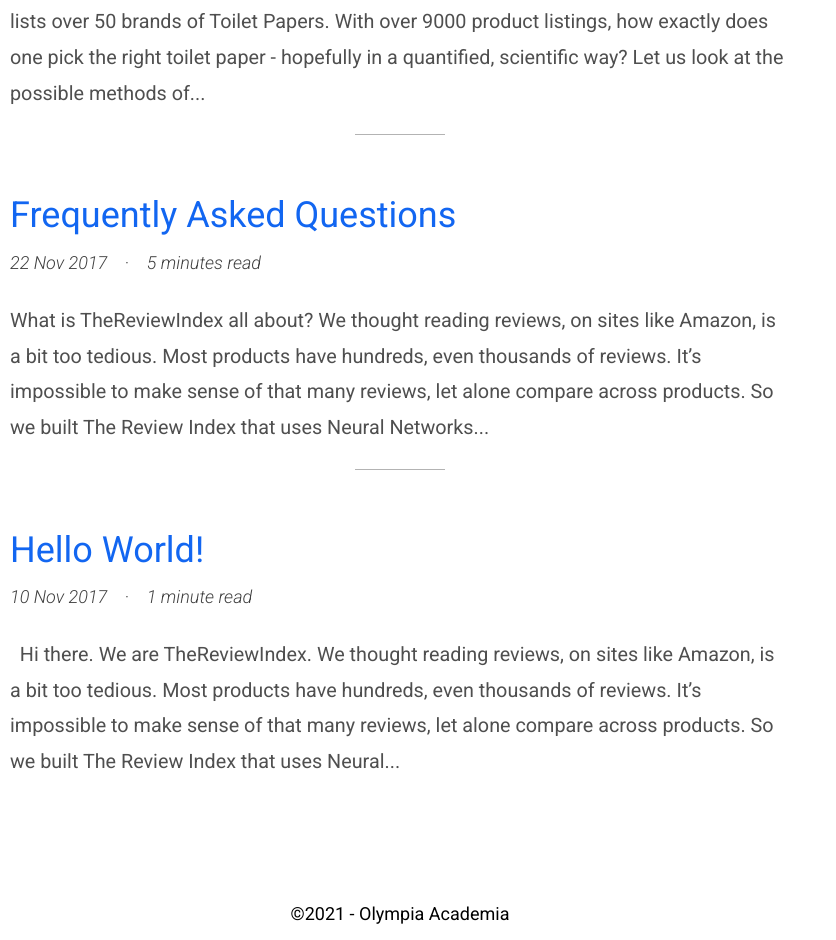
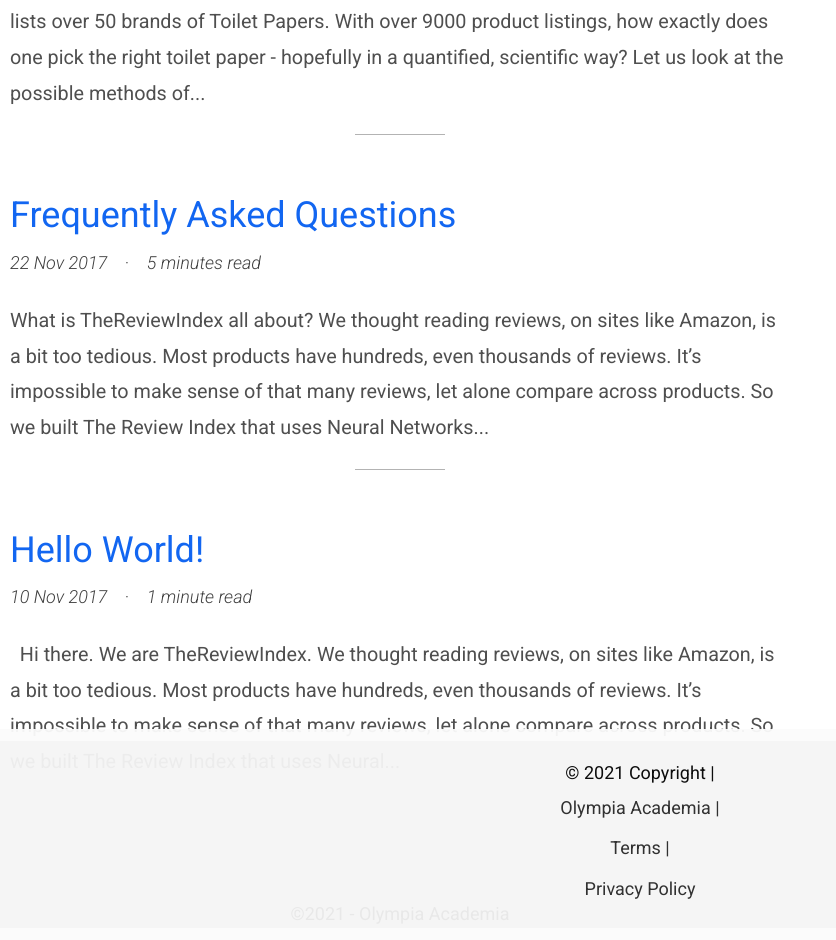
Before and after one commit to olympiaacademia/blog, a Jekyll site: the page built from index.html, in a window 1280 px wide and 1285 px high. Shown: the part 345-1285 px from the top of the window, without its empty margins (0-836 px from the left). Built offline with Jekyll 4.4.1, drawn with Linux system fonts in a browser that asks for light colours; nearby versions of some CDN libraries; the list of posts is cut into pages by our own code.

Commit message:
Update nav-footer.html

```diff
--- a/_includes/nav-footer.html
+++ b/_includes/nav-footer.html
@@ -1,5 +1,16 @@
 <footer>
 
-	<span>version {{ site.version }}</span>
+	<!-- Footer Starts-->
+	<footer class="bg-light text-center text-lg-start fixed-bottom" style="margin-top: 58px;">
+	  <!-- Copyright -->
+	  <div class="text-center p-3" style="background-color: whitesmoke">
+		  &#169; 2021 Copyright |
+		<a class="text-dark">Olympia Academia | </a>
+		<a class="text-dark" href="terms.html">Terms | </a>
+		<a class="text-dark" href="privacy.html">Privacy Policy</a>
+	  </div>
+	  <!-- Copyright -->
+	</footer>
+	<!--Footer Ends-->
 
-</footer>
+  </footer>
```
